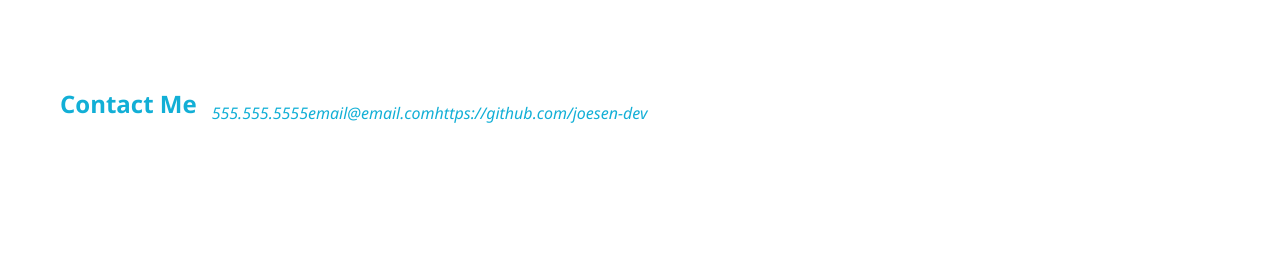
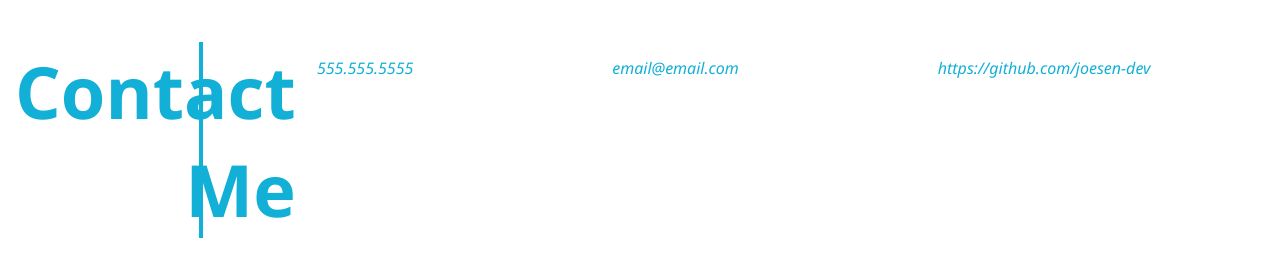
Before and after one commit to joesen-dev/Portfolio, a plain HTML site: page index.html in a window 1280 px wide. Shown: the part 953-1206 px from the top of the page. Before the commit the page ends 1152 px from the top, so only its background shows below. Drawn offline with Linux system fonts and the light colour scheme.

Commit message:
More improvemets to page layout. THIS IS WHAT WE WANT

```diff
--- a/assets/css/style.css
+++ b/assets/css/style.css
@@ -91,11 +91,21 @@ body {
     padding: 15px;
 }
 
-.bio, .contact-info, .work-row {
+.bio, .work-row {
     display: flex;
     position: relative;
     display: flex;
     justify-content: flex-start;
+    padding: 15px;
+    flex: 1;
+    max-width: 100%;
+    height: auto;
+}
+.contact-info {
+    display: flex;
+    position: relative;
+    display: flex;
+    justify-content: space-around;
     padding: 15px;
     flex: 1;
     max-width: 100%;
@@ -163,22 +173,10 @@ body {
 .work-row:hover .work-row-textbox {
     opacity: 1;
 }
-
+footer {
+    color: var(--Primary-color);
+}
 /*STYLE FOOTER start */
-footer {
-    padding: 20px 35px;
-    color: var(--Primary-color);
-    display: flex;
-    padding: 60px;
-    justify-content: space-between;
-    flex-wrap: wrap;
-    height: 100%;
-    width: 100%;
- }
-footer address {
-    display: flex;
-    justify-content: space-around;
-}
 @media screen and (max-width: 980px) {
     header {
         padding-bottom: 0;
--- a/index.html
+++ b/index.html
@@ -76,17 +76,21 @@
                     </div>
                 </section>
             </section>
-        </div>
-    </main>
             <!-- CONTACT ME -->
             <footer  id="contact-me" class="contact">
-        <div class="section-title primary-border">
-            <h2>Contact Me</h2>
+                <section class="main-body">
+                    <div class="flex-row primary-border">
+                        <div>
+                            <h2 class="section-title">Contact Me</h2>
+                        </div>
                     </div>
                     <address class="contact-info">
                         <div>555.555.5555</div>
                         <div>email@email.com</div>
                         <div>https://github.com/joesen-dev</div>
                     </address>
+                </section>
             </footer>
+        </div>
+    </main>
 </body>
```
Lines whose indentation alone changed are shown as unchanged.
